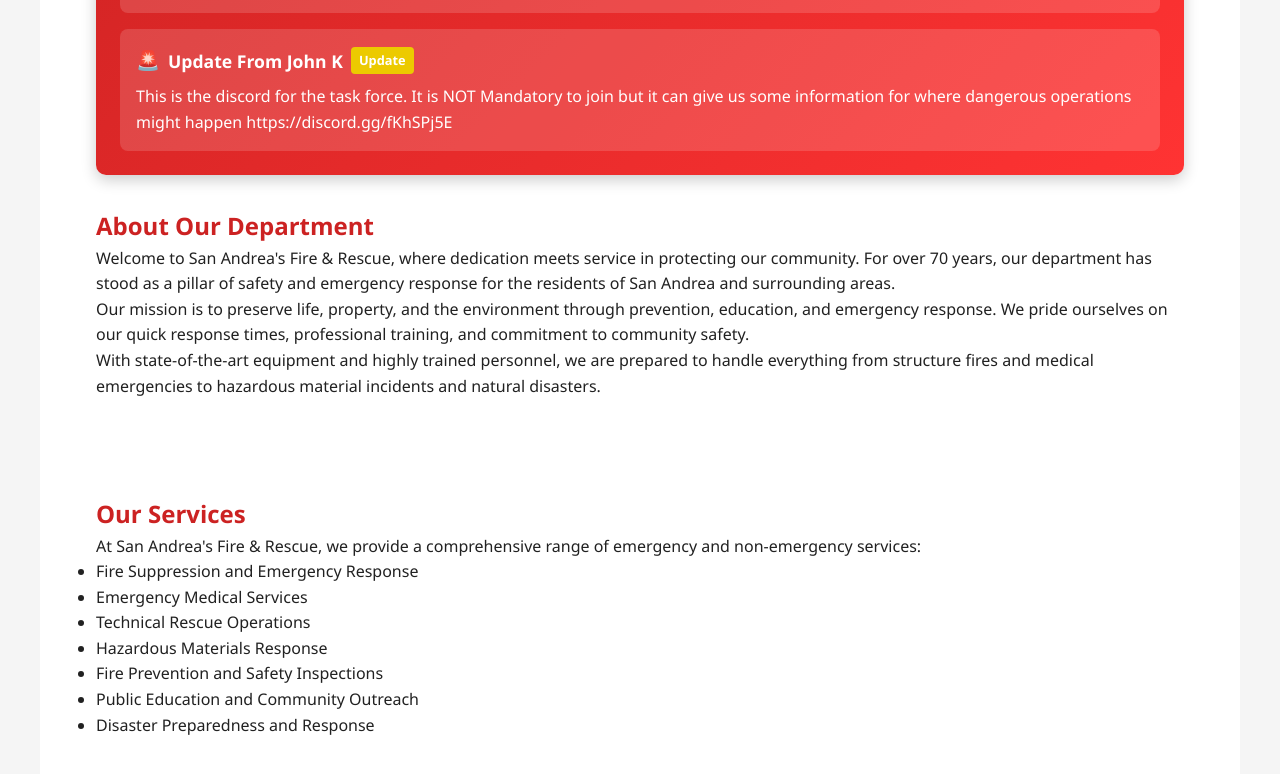
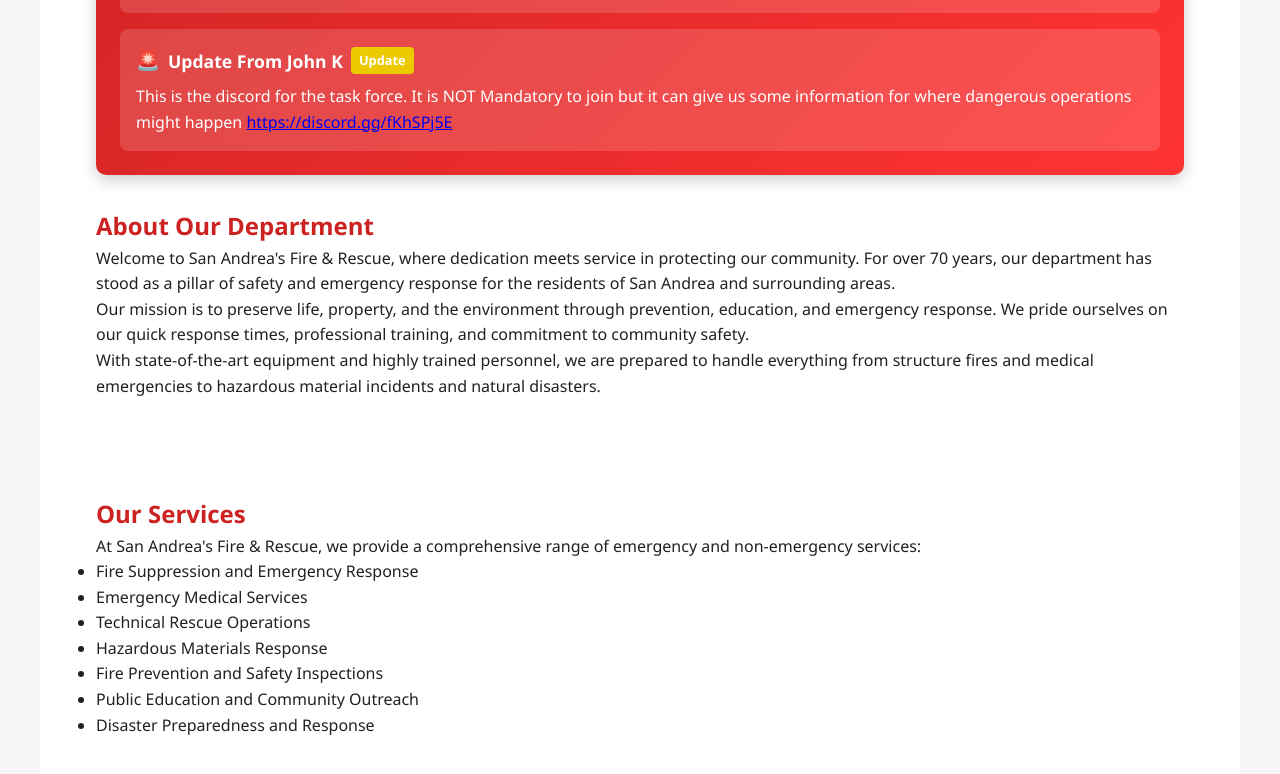
Before and after one commit to frlsfd/about, a plain HTML site: page index.html in a window 1280 px wide. Shown: the part 1158-1932 px from the top of the page. Drawn offline with Linux system fonts and the light colour scheme.

Commit message:
Update index.html

```diff
--- a/index.html
+++ b/index.html
@@ -1314,7 +1314,8 @@
                     </div>
                     <p>This is the discord for the task force.
 It is NOT Mandatory to join but it can give us some information for where dangerous operations might happen
-https://discord.gg/fKhSPj5E</p>
+<a href="https://discord.gg/fKhSPj5E">https://discord.gg/fKhSPj5E</a>
+</p>
                 </div>
 
                 </section>
```
